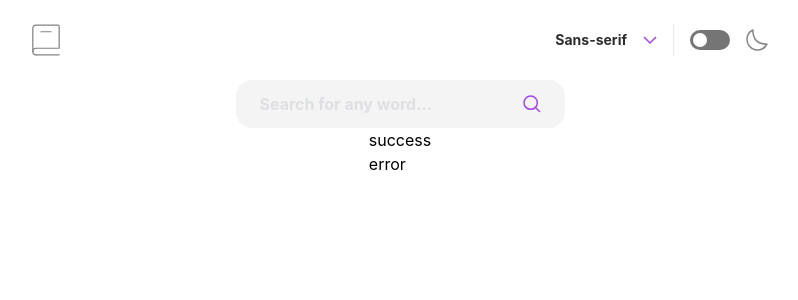
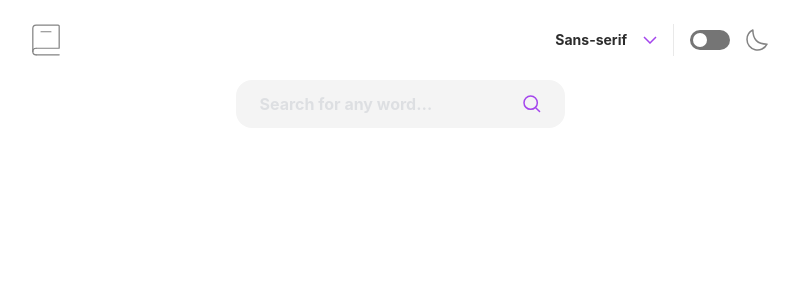
Before and after one commit to achiewe/dictionary-web-app, a React (Vite) app: page / in a window 1280 px wide. Shown: the top 300 px of the page, without its empty margins (240-1038 px from the left). Built offline with nearby package versions, Linux system fonts and the light colour scheme; no server answers.

Commit message:
add Outcome main logic when display error and wehn display success

```diff
--- a/src/App.tsx
+++ b/src/App.tsx
@@ -31,7 +31,11 @@ export default function App() {
         InputSearch={InputSearch}
         setInputSearch={setInputSearch}
       />
-      <Outcome saveInfo={saveInfo} setSaveInfo={setSaveInfo} />
+      <Outcome
+        saveInfo={saveInfo}
+        setSaveInfo={setSaveInfo}
+        InputSearch={InputSearch}
+      />
     </div>
   );
 }
--- a/src/components/Outcome.tsx
+++ b/src/components/Outcome.tsx
@@ -1,4 +1,4 @@
-import { useEffect } from "react";
+import { useEffect, useState } from "react";
 import OutcomeAchieve from "./Outcome/OutcomeAchieve";
 import OutcomeError from "./Outcome/OutcomeError";
 import axios from "axios";
@@ -6,24 +6,41 @@ import axios from "axios";
 interface Props {
   saveInfo: any;
   setSaveInfo(saveInfo: any): void;
+  InputSearch: string;
 }
 
-const Outcome = ({ saveInfo, setSaveInfo }: Props): JSX.Element => {
+const Outcome = ({
+  saveInfo,
+  setSaveInfo,
+  InputSearch,
+}: Props): JSX.Element => {
   useEffect(() => {
     const takeWord = async () => {
+      try {
         const response = await axios.get(
-        "https://api.dictionaryapi.dev/api/v2/entries/en/keyboard"
+          "`https://api.dictionaryapi.dev/api/v2/entries/en/${InputSearch}`"
         );
         const data = response.data;
         setSaveInfo(data);
         console.log(saveInfo);
+        setShowDefinition(true);
+      } catch (error) {
+        setShowDefinition(false);
+      }
     };
+    if (InputSearch !== "") {
       takeWord();
-  }, []);
+    }
+  }, [InputSearch]);
+
+  const [showDefinition, setShowDefinition] = useState<boolean | null>(null);
   return (
     <div>
+      {showDefinition === true ? (
         <OutcomeAchieve />
+      ) : showDefinition === false ? (
         <OutcomeError />
+      ) : showDefinition === null ? null : null}
     </div>
   );
 };
```
Lines whose indentation alone changed are shown as unchanged.
